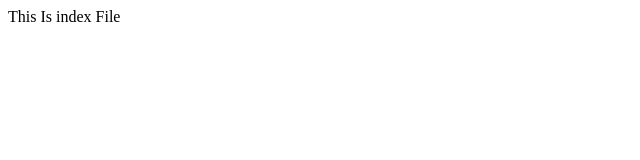
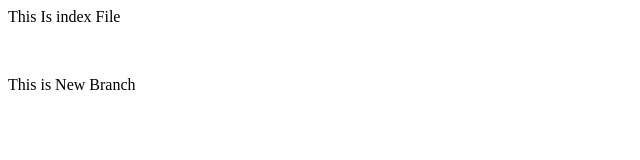
Before and after one commit to izuxhd/localrepo, a plain HTML site: page index.html in a window 1280 px wide. Shown: the whole page, without its empty margins (0-640 px from the left). Drawn offline with Linux system fonts and the light colour scheme.

Commit message:
featureadded

```diff
--- a/index.html
+++ b/index.html
@@ -1 +1,3 @@
 </p>This  Is index File</p>
+</br>
+<p> This is  New Branch</p>
```
